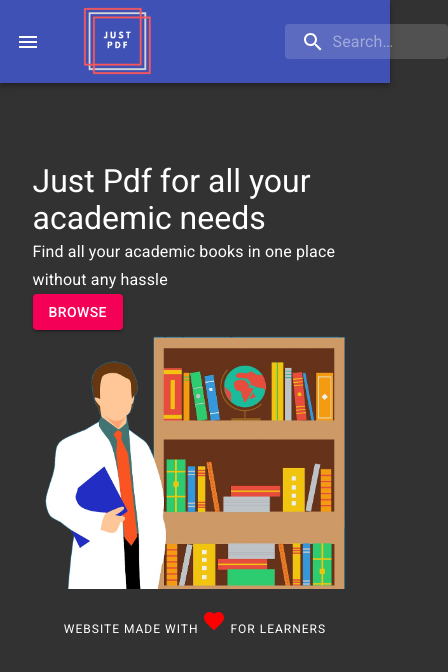
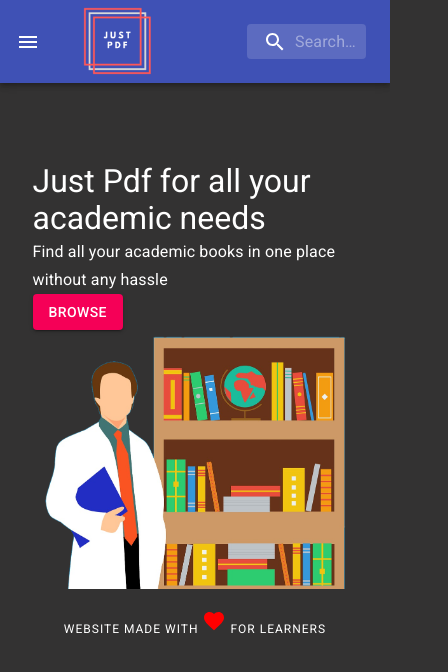
Before and after one commit to ShivS01/just-pdf, a React (Create React App) app: page / in a window 390 px wide. Shown: the top 672 px of the page, 448 px wide, since content can reach past the window. Built offline with nearby package versions, Linux system fonts and the light colour scheme.

Commit message:
Fixing navbar and adding breakpoints

```diff
--- a/src/components/NavBar.js
+++ b/src/components/NavBar.js
@@ -73,10 +73,16 @@
     paddingLeft: `calc(1em + ${theme.spacing(4)}px)`,
     transition: theme.transitions.create("width"),
     width: "100%",
-    [theme.breakpoints.up("xs")]: {
+    [theme.breakpoints.up("sm")]: {
       width: "12ch",
       "&:focus": {
         width: "20ch",
+      },
+    },
+    [theme.breakpoints.down("sm")]: {
+      width: "7ch",
+      "&:focus": {
+        width: "12ch",
       },
     },
   },
@@ -221,14 +227,7 @@
               </Grid>
             </Hidden>
           </Grid>
-          <Grid
-            container
-            item
-            xs={3}
-            direction="column"
-            justify="flex-end"
-            alignItems="center"
-          >
+          <Grid container item xs={3} justify="flex-end" alignItems="center">
             <div className={classes.search}>
               <div className={classes.searchIcon}>
                 <SearchIcon />
--- a/src/index.css
+++ b/src/index.css
@@ -1,3 +1,6 @@
+html {
+  min-height: 100vh;
+}
 body {
   margin: 0;
   /* background: #343a40; */
@@ -8,7 +11,6 @@
   -moz-osx-font-smoothing: grayscale;
   background: #333232;
   color: white;
-  min-height: 100vh;
 }
 
 code {
```
